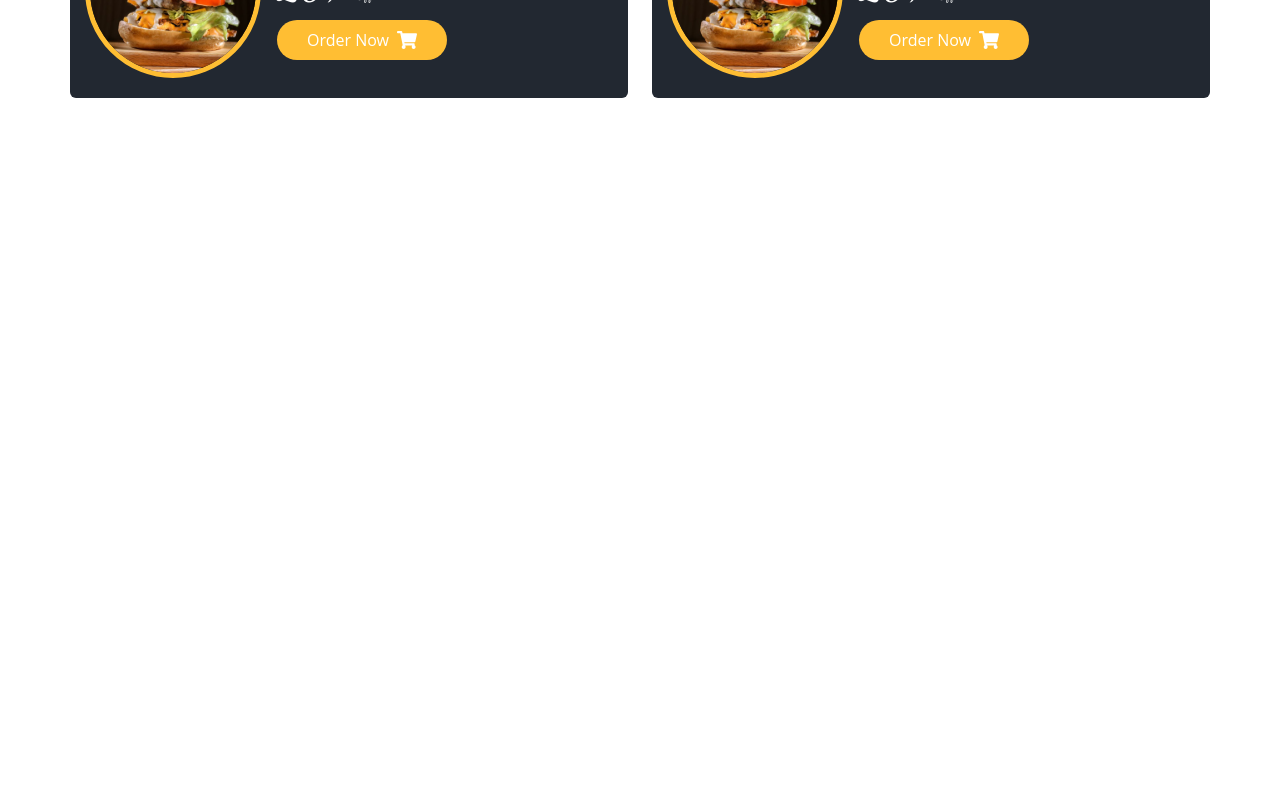
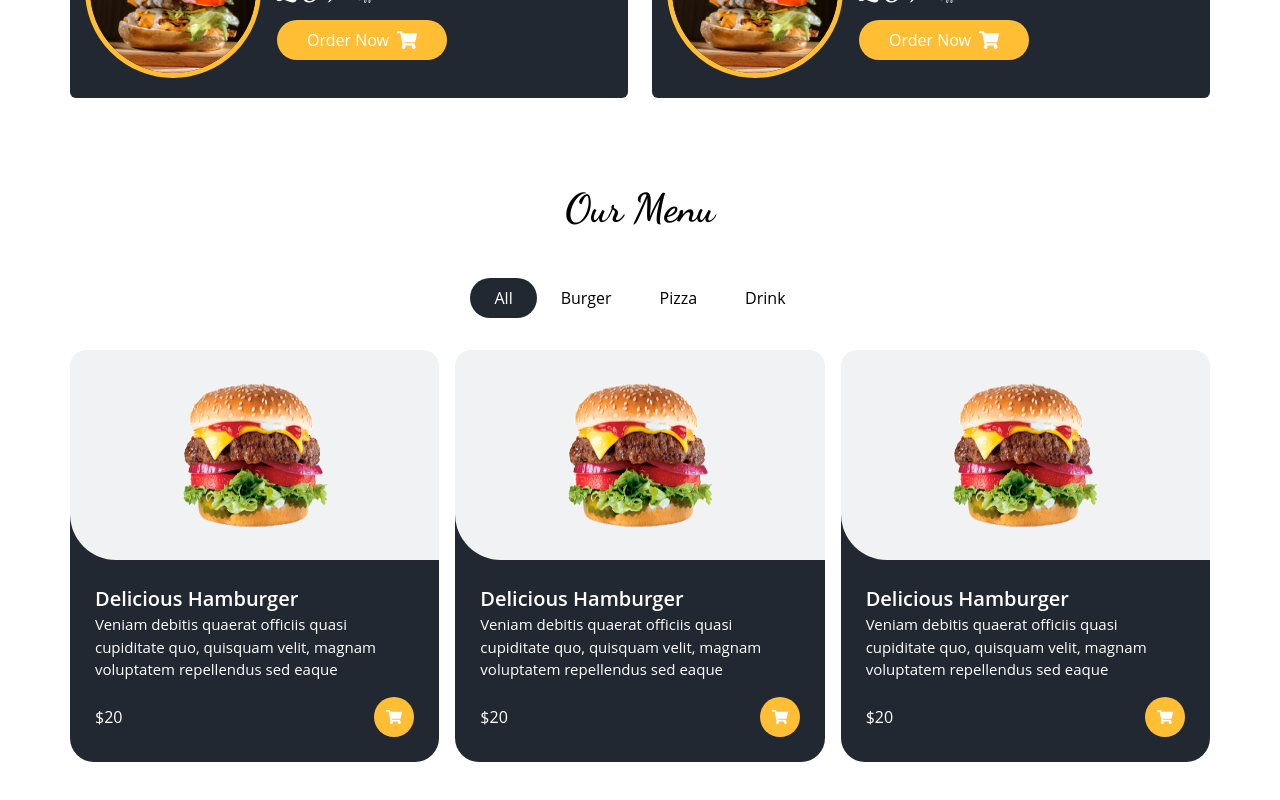
Before and after one commit to ilkeasagicayir/food-ordering, a Next.js app: page / in a window 1280 px wide. Shown: the part 998-1798 px from the top of the page. Before the commit the page ends 1176 px from the top, so only its background shows below. Built offline with nearby package versions, Linux system fonts and the light colour scheme.

Commit message:
Menu component
MenuWrapper.jsx and MenuItem.jsx

```diff
--- /dev/null
+++ b/components/product/MenuItem.jsx
@@ -0,0 +1,29 @@
+import Image from "next/image"
+import {FaShoppingCart} from "react-icons/fa"
+
+const MenuItem = () => {
+  return (
+    <div className="bg-secondary rounded-3xl">
+      <div className="w-full  bg-[#f1f2f3] h-[210px] grid place-content-center rounded-bl-[46px] rounded-tl-2xl rounded-tr-2xl">
+        <div className="relative w-36 h-36 hover:scale-110 transition-all">
+          <Image src="/images/f1.png" alt="" layout="fill" />
+        </div>
+      </div>
+      <div className="p-[25px] text-white">
+        <h4 className="text-xl font-semibold">Delicious Hamburger</h4>
+        <p className="text-[15px]">
+          Veniam debitis quaerat officiis quasi cupiditate quo, quisquam velit,
+          magnam voluptatem repellendus sed eaque
+        </p>
+        <div className="flex justify-between items-center mt-4">
+          <span>$20</span>
+          <button className="btn-primary !w-10 !h-10 !rounded-full !p-0 grid place-content-center">
+            <FaShoppingCart />
+          </button>
+        </div>
+      </div>
+    </div>
+  )
+}
+
+export default MenuItem
--- /dev/null
+++ b/components/product/MenuWrapper.jsx
@@ -0,0 +1,28 @@
+import Title from "../ui/Title"
+import MenuItem from "./MenuItem"
+
+const MenuWrapper = () => {
+  return (
+    <div className="container mx-auto mb-16">
+        <div className="flex flex-col items-center w-full">
+            <Title addClass="text-[40px]">Our Menu</Title>
+            <div className="mt-10">
+                <button className="px-6 py-2 bg-secondary rounded-3xl text-white">
+                All
+                </button>
+                <button className="px-6 py-2 rounded-3xl ">Burger</button>
+                <button className="px-6 py-2  rounded-3xl ">Pizza</button>
+                <button className="px-6 py-2  rounded-3xl ">Drink</button>
+            </div>
+        </div>
+
+        <div className="mt-8 grid md:grid-cols-3 sm:grid-cols-2 grid-cols-1 gap-4">
+            <MenuItem />
+            <MenuItem />
+            <MenuItem />
+        </div>
+    </div>
+  )
+}
+
+export default MenuWrapper
--- a/pages/home/index.jsx
+++ b/pages/home/index.jsx
@@ -1,4 +1,5 @@
 import React from 'react'
+import MenuWrapper from '../../components/product/MenuWrapper'
 import Campaigns from '../../components/ui/Campaigns'
 import Carousel from '../../components/ui/Carousel'
 
@@ -7,6 +8,7 @@
   <div>
     <Carousel/>
     <Campaigns/>
+    <MenuWrapper/>
   </div>
   )
 }
```
